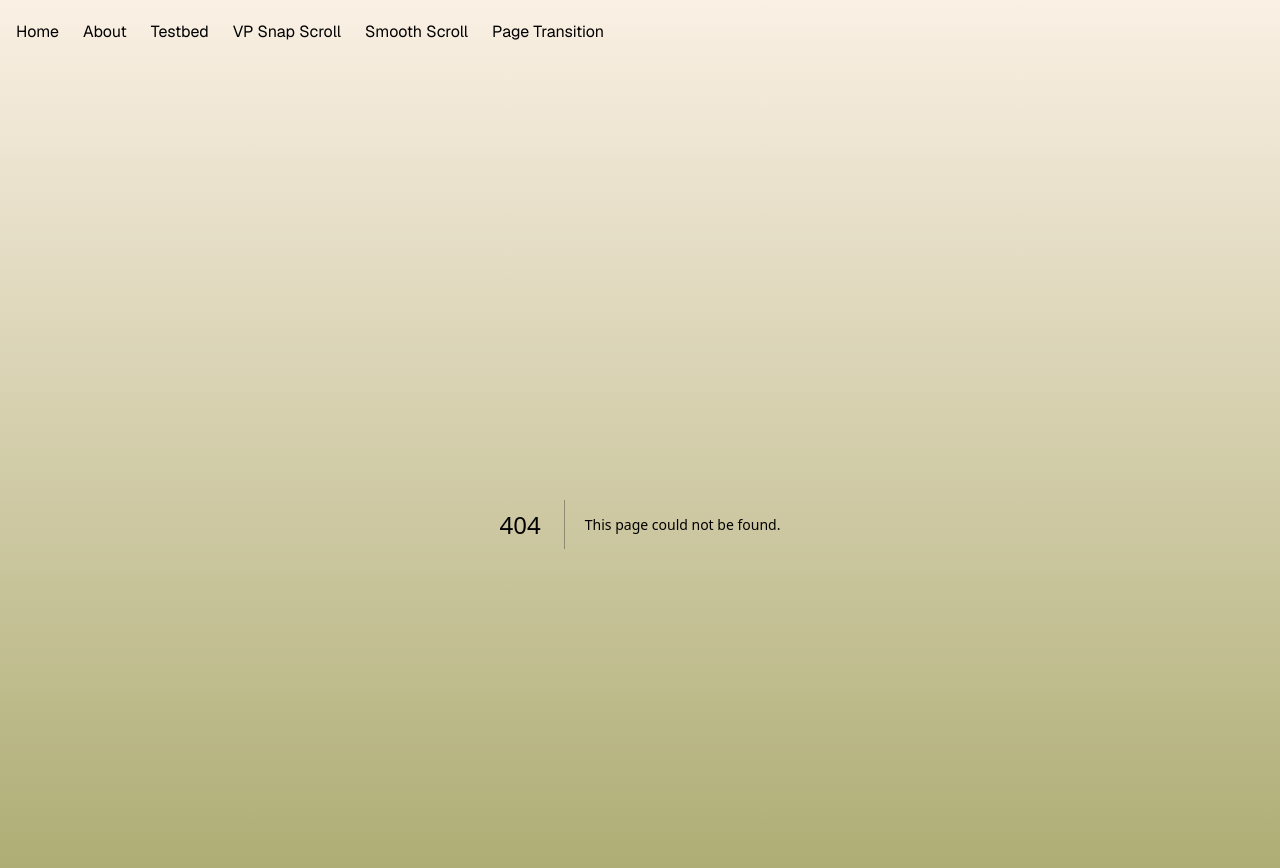
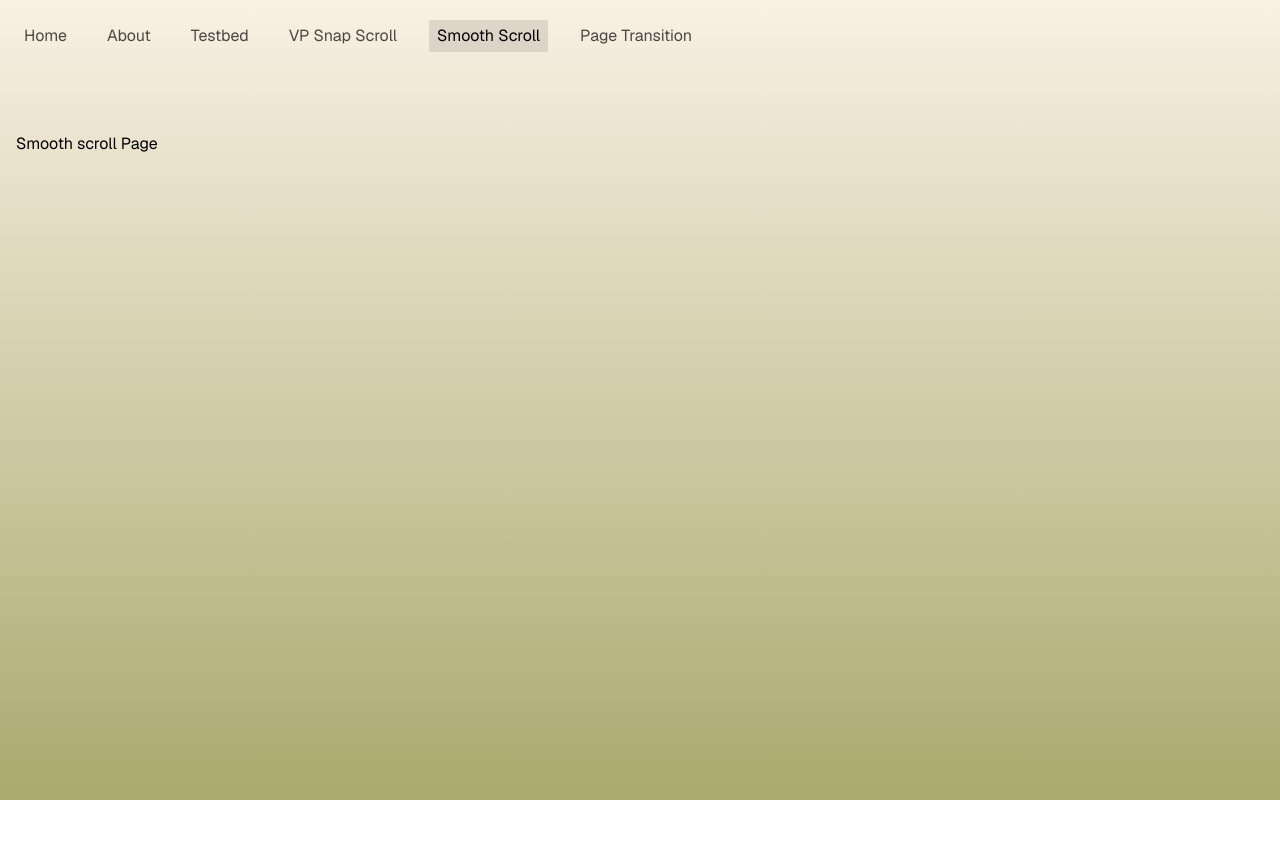
Before and after one commit to DannyBoy5930/page-scroll-playground, a Next.js app: page /smooth-scroll in a window 1280 px wide. Before the commit this address had no page. Shown: the top 868 px of the page. After the commit the page ends 800 px from the top, so only its background shows below. Built offline with nearby package versions, Linux system fonts and the light colour scheme.

Commit message:
Add active path & update styling to header

```diff
--- /dev/null
+++ b/src/app/about/page.tsx
@@ -0,0 +1,3 @@
+export default function Page() {
+  return <div>About Pages</div>;
+}
--- /dev/null
+++ b/src/app/page-transition/page.tsx
@@ -0,0 +1,3 @@
+export default function Page() {
+  return <div>Page Transition Page</div>;
+}
--- /dev/null
+++ b/src/app/smooth-scroll/page.tsx
@@ -0,0 +1,3 @@
+export default function Page() {
+  return <div>Smooth scroll Page</div>;
+}
--- /dev/null
+++ b/src/app/testbed/page.tsx
@@ -0,0 +1,3 @@
+export default function Page() {
+  return <div>Test Bed Page</div>;
+}
--- /dev/null
+++ b/src/app/vp-snap-scroll/page.tsx
@@ -0,0 +1,3 @@
+export default function Page() {
+  return <div>VP Snap Scroll Page</div>;
+}
--- a/src/components/header.tsx
+++ b/src/components/header.tsx
@@ -1,4 +1,8 @@
+"use client";
+
 import Link from "next/link";
+import { usePathname } from "next/navigation";
+import { cn } from "~/lib/utils";
 
 const routes = [
   {
@@ -28,15 +32,22 @@ const routes = [
 ];
 
 export default function Header() {
+  const activePathname = usePathname();
+
   return (
     <header className="mb-20 mt-5">
       <ul className="flex flex-row justify-start gap-6">
-        <li>Home</li>
-        <li>About</li>
-        <li>Testbed</li>
-        <li>VP Snap Scroll</li>
-        <li>Smooth Scroll</li>
-        <li>Page Transition</li>
+        {routes.map((route) => (
+          <li
+            key={route.path}
+            className={cn(
+              "rounded-sm px-2 py-1 text-black/70 transition hover:text-orange-500 focus:text-white",
+              { "bg-black/10 text-black": route.path === activePathname },
+            )}
+          >
+            <Link href={route.path}>{route.label}</Link>
+          </li>
+        ))}
       </ul>
     </header>
   );
```
